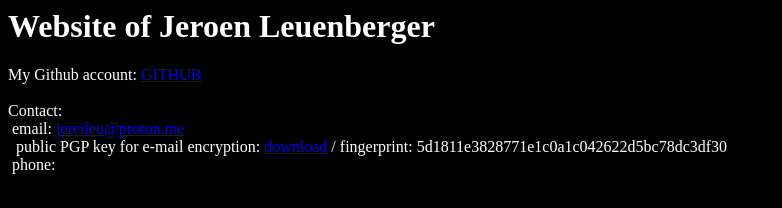
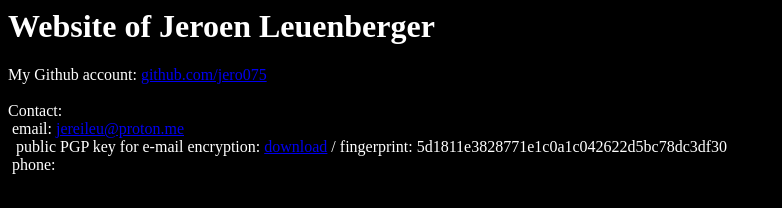
Before and after one commit to Jero075/jero075.github.io, a plain HTML site: page index.html in a window 1280 px wide. Shown: the whole page, without its empty margins (0-782 px from the left). Drawn offline with Linux system fonts and the light colour scheme.

Commit message:
Update index.html

```diff
--- a/index.html
+++ b/index.html
@@ -7,7 +7,7 @@
   <body>
     <h1>Website of Jeroen Leuenberger</h1>
     <p>
-      My Github account: <a href=https://github.com/Jero075>GITHUB</a><br>
+      My Github account: <a href=https://github.com/Jero075>github.com/jero075</a><br>
       <br>
       Contact:<br>
       &nbsp;email: <a href="mailto:jereileu@proton.me">jereileu@proton.me</a><br>
```
